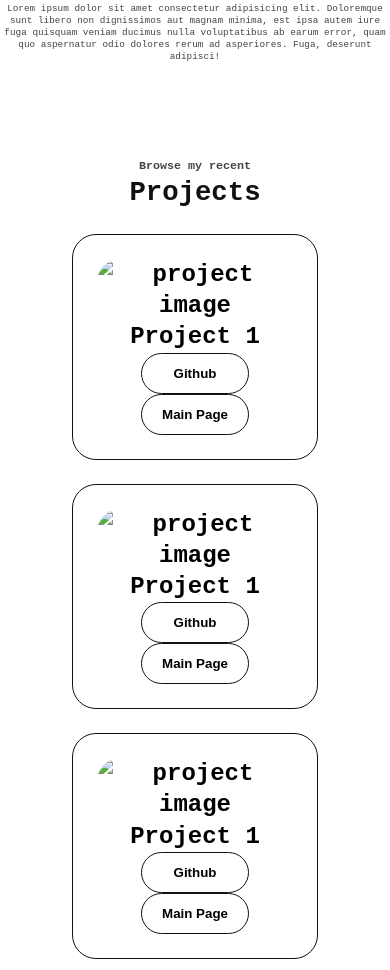
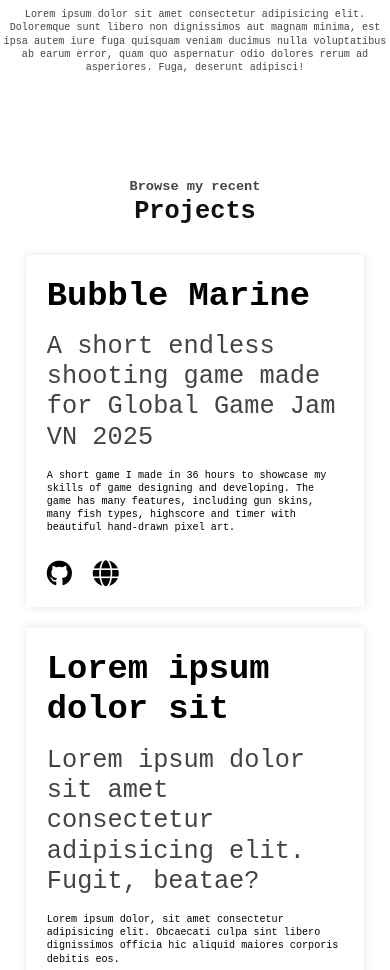
Before and after one commit to mechaman122/phonghan.github.io, a plain HTML site: page index.html in a window 390 px wide. Shown: the part 1030-2000 px from the top of the page. Drawn offline with Linux system fonts and the light colour scheme.

Commit message:
Fixed responsive bugs, remade Projects

```diff
--- a/index.html
+++ b/index.html
@@ -13,22 +13,18 @@
     </label>
     <aside class="sidebar">
         <nav>
-            <a href="#top">Home</a>
             <a href="#about">About</a>
             <a href="#projects">Projects</a>
             <a href="#side-hobbies">Side Hobbies</a>
-            <a href="#contact">Contact</a>
         </nav>
     </aside>
 
 
     <nav class="topnav" id="top">
         <a href="">John Doe</a>
-        <a href="#top">Home</a>
         <a href="#about">About</a>
         <a href="#projects">Projects</a>
         <a href="#side-hobbies">Side Hobbies</a>
-        <a href="#contact">Contact</a>
     </nav>
 
 
@@ -39,7 +35,7 @@
         <div>
             <p class="text-para">Hello, I'm</p>
             <h1 class="text-header">John Doe</h1>
-            <p class="text-para">Gamer, Developer</p>
+            <p class="text-para">Software - Game Developer</p>
             <div class="container">
                 <button type="button" onclick="downloadCV()">Download CV</button>
                 <button type="button" class="--button-secondary">Contact Me</button>
@@ -89,29 +85,101 @@
             <h1 class="text-header">Projects</h1>
         </div>
         <div class="section__content">
-            <div class="project-wrapper">
-                <div class="box box--small">
-                    <img class="img img--boxed" src="./resources/images/sample-profile.jpg" alt="project image">
-                    <p class="title">Project 1</p>
-                    <div class="button-container">
-                        <button type="button">Github</button>
-                        <button type="button">Main Page</button>
+            <div class="grid-container">
+                <div class="grid-container__row">
+                    <div class="grid-container__column">
+                        <article class="card">
+                            <h3 class="card__header">
+                                <span>
+                                    <p class="card__header-main">
+                                        Bubble Marine
+                                    </p>
+                                    <p class="card__header-sub">
+                                        A short endless shooting game made for Global Game Jam VN 2025
+                                    </p>
+                                </span>
+                            </h3>
+                            <div class="card__content">
+                                <p class="text-para--small">A short game I made in 36 hours to showcase my skills of game designing and developing. The game has many features, including gun skins, many fish types, highscore and timer with beautiful hand-drawn pixel art.</p>
+                            </div>
+                            <footer>
+                                <div class="section__social-media section__social-media--left">
+                                    <i class="fa-brands fa-github" onclick="window.open('https\://github.com/mechaman122/game_jam2025', '_blank')"></i>
+                                    <i class="fa-solid fa-globe"onclick="window.open('https\://mechaman122.itch.io/bubble-marine', '_blank')"></i>
+                                </div>
+                            </footer>
+                        </article>
+                    </div>
+                    <div class="grid-container__column">
+                        <article class="card">
+                            <h3 class="card__header">
+                                <span>
+                                    <p class="card__header-main">
+                                        Lorem ipsum dolor sit
+                                    </p>
+                                    <p class="card__header-sub">
+                                        Lorem ipsum dolor sit amet consectetur adipisicing elit. Fugit, beatae?
+                                    </p>
+                                </span>
+                            </h3>
+                            <div class="card__content">
+                                <p class="text-para--small">Lorem ipsum dolor, sit amet consectetur adipisicing elit. Obcaecati culpa sint libero dignissimos officia hic aliquid maiores corporis debitis eos.</p>
+                            </div>
+                            <footer>
+                                <div class="section__social-media section__social-media--left">
+                                    <i class="fa-brands fa-linkedin" onclick="window.open('https\://www.linkedin.com/in/phonghan-ng02/', '_blank')"></i>
+                                    <i class="fa-brands fa-github" onclick="window.open('https\://github.com/mechaman122', '_blank')"></i>
+                                </div>
+                            </footer>
+                        </article>
                     </div>
                 </div>
-                <div class="box box--small">
-                    <img class="img img--boxed" src="./resources/images/sample-profile.jpg" alt="project image">
-                    <p class="title">Project 1</p>
-                    <div class="button-container">
-                        <button type="button">Github</button>
-                        <button type="button">Main Page</button>
+                <div class="grid-container__row">
+                    <div class="grid-container__column">
+                        <article class="card">
+                            <h3 class="card__header">
+                                <span>
+                                    <p class="card__header-main">
+                                        Lorem ipsum dolor sit
+                                    </p>
+                                    <p class="card__header-sub">
+                                        Lorem ipsum dolor sit amet consectetur adipisicing elit. Fugit, beatae?
+                                    </p>
+                                </span>
+                            </h3>
+                            <div class="card__content">
+                                <p class="text-para--small">Lorem ipsum dolor, sit amet consectetur adipisicing elit. Obcaecati culpa sint libero dignissimos officia hic aliquid maiores corporis debitis eos.</p>
+                            </div>
+                            <footer>
+                                <div class="section__social-media section__social-media--left">
+                                    <i class="fa-brands fa-linkedin" onclick="window.open('https\://www.linkedin.com/in/phonghan-ng02/', '_blank')"></i>
+                                    <i class="fa-brands fa-github" onclick="window.open('https\://github.com/mechaman122', '_blank')"></i>
+                                </div>
+                            </footer>
+                        </article>
                     </div>
-                </div>
-                <div class="box box--small">
-                    <img class="img img--boxed" src="./resources/images/sample-profile.jpg" alt="project image">
-                    <p class="title">Project 1</p>
-                    <div class="button-container">
-                        <button type="button">Github</button>
-                        <button type="button">Main Page</button>
+                    <div class="grid-container__column">
+                        <article class="card">
+                            <h3 class="card__header">
+                                <span>
+                                    <p class="card__header-main">
+                                        Lorem ipsum dolor sit
+                                    </p>
+                                    <p class="card__header-sub">
+                                        Lorem ipsum dolor sit amet consectetur adipisicing elit. Fugit, beatae?
+                                    </p>
+                                </span>
+                            </h3>
+                            <div class="card__content">
+                                <p class="text-para--small">Lorem ipsum dolor, sit amet consectetur adipisicing elit. Obcaecati culpa sint libero dignissimos officia hic aliquid maiores corporis debitis eos.</p>
+                            </div>
+                            <footer>
+                                <div class="section__social-media section__social-media--left   ">
+                                    <i class="fa-brands fa-linkedin" onclick="window.open('https\://www.linkedin.com/in/phonghan-ng02/', '_blank')"></i>
+                                    <i class="fa-brands fa-github" onclick="window.open('https\://github.com/mechaman122', '_blank')"></i>
+                                </div>
+                            </footer>
+                        </article>
                     </div>
                 </div>
             </div>
@@ -126,16 +194,6 @@
 
     </div>
 
-
-    <p class="text-para" id="contact-title">Get In Touch</p>
-    <h1 class="text-header">Contact me</h1>
-    <div class="section section--contact" id="contact">
-        <div id="contact-container">
-            <button type="button"><i class="fa-solid fa-envelope"></i> hanphong.ng02@gmail.com</button>
-            <button type="button" onclick="window.open('https\://www.linkedin.com/in/phonghan-ng02/', '_blank')"><i class="fa-brands fa-linkedin"></i> phonghan-ng02</button>
-        </div>
-    </div>
-
     <footer>
         <div class="footer__content">
             <p class="text-para text-para--small">Made with <i class="fa-solid fa-heart"></i> by John Doe</p>
--- a/resources/css/style.css
+++ b/resources/css/style.css
@@ -41,7 +41,7 @@ i {
 
 @media screen and (max-width: 768px) {
     html {
-        font-size: 24px;
+        font-size: 26px;
     }
 }
 
@@ -51,7 +51,7 @@ i {
     --hamburger-gap: 6px;
     --foreground: #fff;
     --background: #111;
-    --hover: #FF9F1C;
+    --hover: #1565c0;
     --button-bg: #444;
     --hamburger-margin: 1.2rem;
     --hamburger-height: calc(var(--bar-height) * 3 + var(--hamburger-gap) * 2);
@@ -65,7 +65,7 @@ i {
     flex-direction: column;
     gap: var(--hamburger-gap);
     width: max-content;
-    position: absolute;
+    /* position: absolute; */
     top: var(--hamburger-margin);
     left: var(--hamburger-margin);
     z-index: 2;
@@ -95,7 +95,6 @@ i {
     border-radius: 9999px;
     transform-origin: left center;
     transition: opacity var(--anim-timing), width var(--anim-timing), rotate var(--anim-timing), translate var(--anim-timing);
-    opacity: 40%;
 }
 
 .hamburger-menu input {
@@ -156,7 +155,6 @@ a:link {
 }
 
 .sidebar a:hover {
-    background-color: var(--button-bg);
     color: var(--hover);
     transition: color var(--anim-timing);
 }
@@ -167,10 +165,10 @@ a:link {
 }
 
 .topnav a:hover:not(:first-child) {
-    padding-bottom: 0.3rem;
+    padding-bottom: 4px;
     border-radius: 0px;
-    color: var(--button-bg);
-    border-bottom: 4px solid var(--button-bg);
+    color: var(--hover);
+    border-bottom: 4px solid var(--hover);
     transition: color var(--anim-timing), border var(--anim-timing);
 }
 
@@ -178,7 +176,7 @@ a:link {
 
 .topnav {
     display: flex;
-    justify-content:end;
+    justify-content: end;
     align-items: center;
     padding: 0.5rem 1rem;
     color: var(--background);
@@ -195,8 +193,19 @@ a:link {
     color: var(--background);
 }
 
-@media screen and (max-width: 1000px) {
+@media screen and (max-width: 1024px) {
     .topnav a {
+        display: none;
+    }
+
+    .topnav a:not(:first-child) {
+        display: block;
+    }
+}
+
+@media screen and (max-width: 768px) {
+
+    .topnav a:not(:first-child) {
         display: none;
     }
 }
@@ -204,7 +213,7 @@ a:link {
 /* Blocks */
 
 .box {
-    padding: 1rem;
+    padding: 0.6rem;
     border: 1px solid var(--background);
     border-radius: 24px;
     text-align: center;
@@ -215,14 +224,26 @@ a:link {
     transition: transform var(--anim-timing);
 }
 
+.card {
+    box-shadow: 0 0 10px rgba(0, 0, 0, 0.1);
+    padding: 0.8rem;
+    text-align: left;
+    height: 100%;
+}
+
 .grid {
     display: grid;
+}
+
+.grid-container {
+    width: 100%;
 }
 
 .img {
     width: 100%;
     max-width: 400px;
     height: auto;
+    object-fit: cover;
 }
 
 .img-container {
@@ -230,30 +251,24 @@ a:link {
     height: auto;
     display: flex;
     justify-content: center;
+    overflow: hidden;
 }
 
 @media screen and (max-width: 768px) {
     .img {
-        max-width: 300px;
+        max-width: 250px;
     }
 
 }
 
-.project-wrapper {
-    display: flex;
-    justify-content: center;
-    align-items: center;
-    gap: 1rem;
-    padding: 1rem;
-    flex-wrap: wrap;
-}
 
 .section {
     display: flex;
     justify-content: center;
     align-items: center;
-    padding: 0.5rem 2rem;
+    padding: 0.8rem 3rem;
     height: 100vh;
+    margin-bottom: 3rem;
 }
 
 .text-header,
@@ -262,21 +277,42 @@ a:link {
 }
 
 .text-para {
-    font-size: 3vmin;
+    font-size: 3.5vmin;
     color: #444
 }
 
 .text-header {
-    font-size: 7vw;
+    font-size: 6.5vw;
     color: var(--background);
 }
 
 /* Elements */
 
+.card__header-main {
+    font-size: 4vh;
+    font-weight: 800;
+    line-height: 1.2;
+}
+
+.card__header-sub {
+    font-size: 3vh;
+    font-weight: 400;
+    line-height: 1.2;
+    margin-top: 0.6rem;
+    color: var(--button-bg);
+}
+
+.card__content {
+    margin-top: 0.6rem;
+    margin-bottom: 1rem;
+    text-align: left;
+}
+
 .section__content {
     display: flex;
     gap: 1rem;
     justify-content: center;
+    width: 100%;
 }
 
 @media screen and (max-width: 768px) {
@@ -288,13 +324,39 @@ a:link {
 
 }
 
+.grid-container__column {
+    float: left;
+    width: 50%;
+    height: 100%;
+    padding: 0 10px;
+    margin-bottom: 1rem;
+}
+
+.grid-container__row {
+    margin: 0 -10px;
+}
+
+.grid-container__row::after {
+    content: "";
+    display: table;
+    clear: both;
+}
+
+@media screen and (max-width: 1024px) {
+    .grid-container__column {
+        width: 100%;
+        display: block;
+        margin-bottom: 0.8rem;
+    }
+
+}
 
 /* Modifiers */
 
 .grid--box {
     grid-template-columns: repeat(2, minmax(150px, 1fr));
     justify-content: center;
-    gap: 1rem;
+    gap: 1.4rem;
 }
 
 .grid--about {
@@ -306,6 +368,7 @@ a:link {
 @media screen and (max-width: 768px) {
     .grid--box {
         grid-template-columns: repeat(2, minmax(180px, 280px));
+        gap: 1rem;
     }
 }
 
@@ -315,13 +378,6 @@ a:link {
 
 .img--rounded {
     border-radius: 24px;
-}
-
-.img--boxed {
-    width: 100%;
-    max-width: 250px;
-    height: auto;
-    border-radius: 23px;
 }
 
 .section--home {
@@ -337,6 +393,7 @@ a:link {
 .section--projects {
     flex-direction: column;
     height: max-content;
+    gap: 1rem;
     margin-bottom: 3rem;
 }
 
@@ -354,18 +411,23 @@ a:link {
 }
 
 .section__social-media {
+    width: 100%;
     display: flex;
     gap: 0.8rem;
     justify-content: center;
 }
 
+.section__social-media--left {
+    justify-content:left;
+}
+
 .text-para--small {
-    font-size: 2.4vmin;
+    font-size: 2.6vmin;
     font-weight: 400;
 }
 
 .text-header--small {
-    font-size: 5vmin;
+    font-size: 3.5vw;
     font-weight: 800;
 }
 
@@ -379,12 +441,6 @@ a:link {
     gap: 0.8rem;
     justify-content: center;
     padding: 0.6rem 0;
-}
-
-.box__img {
-    width: 300px;
-    height: auto;
-    border-radius: 24px;
 }
 
 .--flexwrap {
@@ -451,6 +507,7 @@ a:link {
     .section {
         height: max-content;
         margin-bottom: 3rem;
+        padding: 0.5rem 1rem;
     }
 
     .section--home {
```
